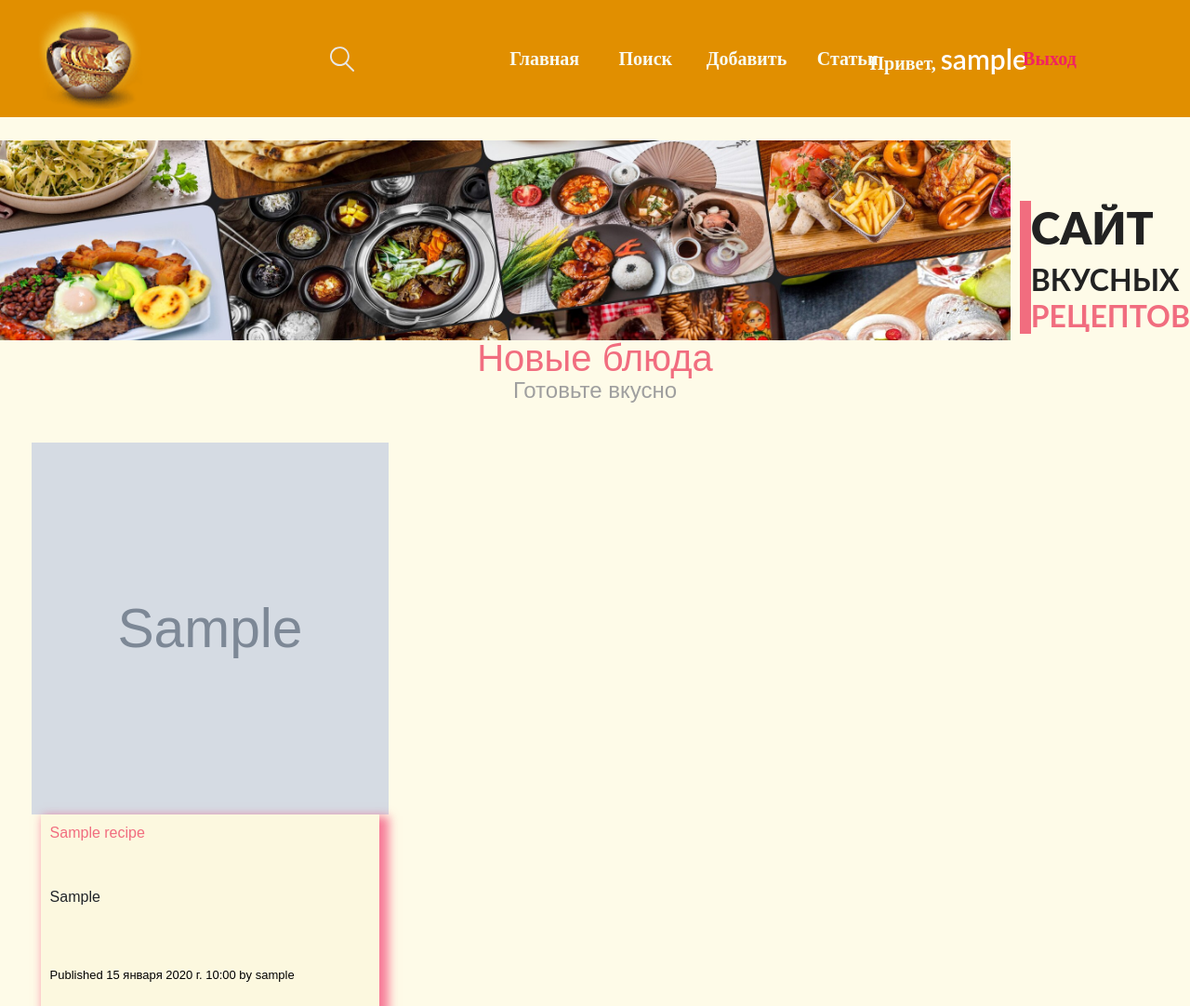
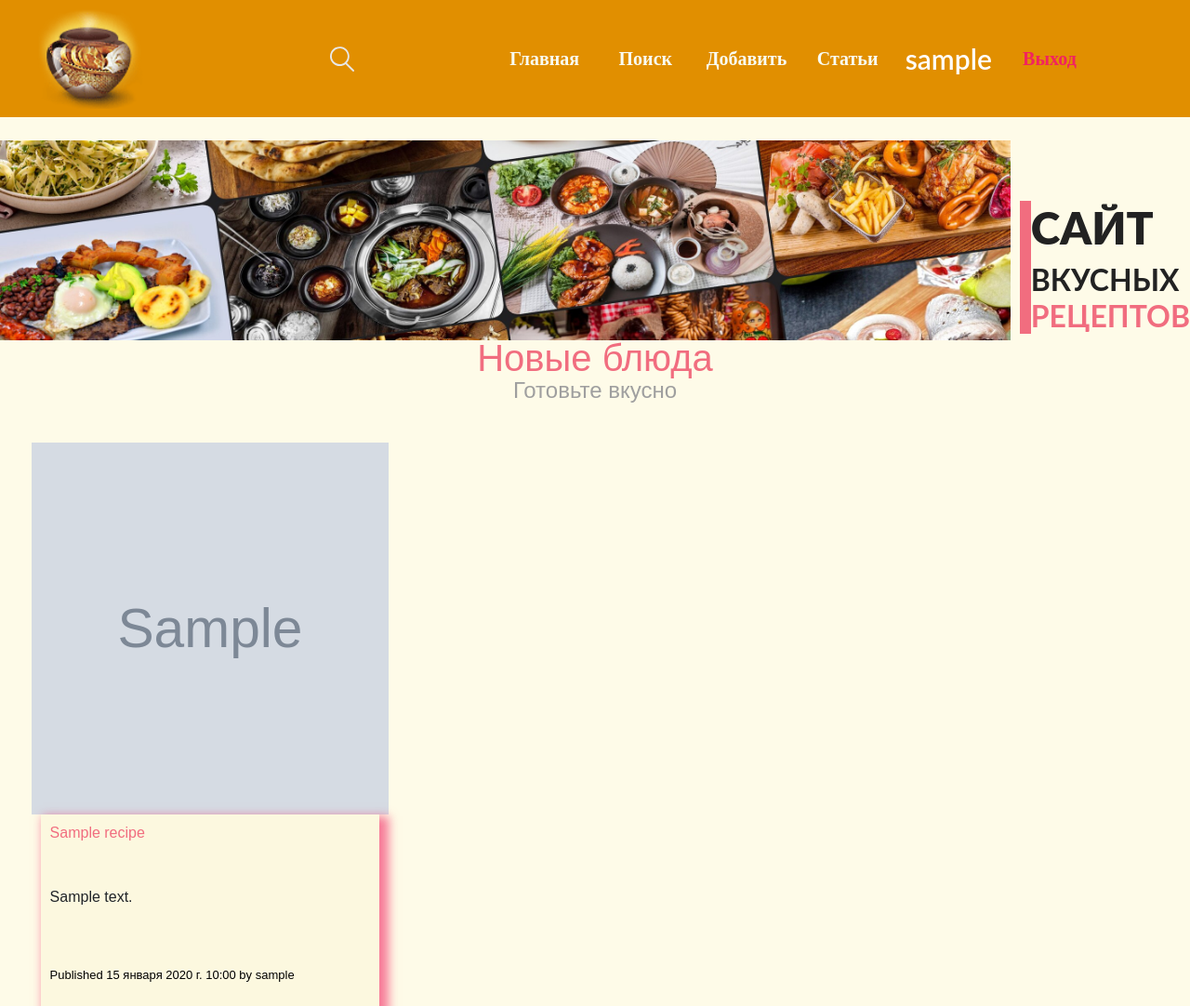
Before and after one commit to AzarnykhOleg/Recipe_Site_on_Django, a Django app: page /recipes/ in a window 1280 px wide. Shown: the top 1082 px of the page at 93% size. Run offline with Django 5.2, Linux system fonts and the light colour scheme; a user stored in the database is signed in; tables that the repository leaves empty hold one stand-in row (values such as "Sample post"); grey boxes marked "Sample" are stand-in pictures; some libraries are stand-ins or nearby versions; some web fonts are replaced.

Commit message:
Edited the text output when viewing recipes

```diff
--- a/recipesapp/templates/recipesapp/index.html
+++ b/recipesapp/templates/recipesapp/index.html
@@ -18,7 +18,7 @@
                     </div>
                     <div class="product__content">
                         <a href="recipe_full/{{recipe.id}}" class="product__price">{{ recipe.title }}</a>
-                        <p class="product__text">{{ recipe.cooking_steps|truncatewords:20|linebreaks }}</p>
+                        <p class="product__text">{{ recipe.description|truncatewords:30|linebreaks }}</p>
                         <p class="product__heading">Published {{ recipe.created_at }} by {{ recipe.author }}</p>
                     </div>
                 </div>
--- a/recipesapp/templates/recipesapp/recipe_full.html
+++ b/recipesapp/templates/recipesapp/recipe_full.html
@@ -1,6 +1,7 @@
 {% extends 'base.html' %}
 {% load static %}
 {% load widget_tweaks %}
+{% load replace_n %}
 
 {% block title %}Добавление рецепта{% endblock %}
 
@@ -13,11 +14,11 @@
                 <tr>
                     <h1 scope="row" class="text-center align-middle">{{ forloop.counter }}</h1>
                     <h1 >{{ recipe.title }}</h1>
-                    <h4 class="align-middle">{{ recipe.description }}</h4>
+                    <h4 class="align-middle">{{ recipe.description|safe|replace_n }}</h4>
                     <div class="product_img_box">
                         <img class="product__img" src="{{ MEDIA_URL }}{{ recipe.image }}" alt="">
                     </div>
-                    <h2 class="align-middle">{{ recipe.cooking_steps }}</h2>
+                    <h2 class="align-middle">{{ recipe.cooking_steps|safe|replace_n }}</h2>
                     <h2 class="align-middle">Время приготовления: {{ recipe.cooking_time }} мин</h2>
                     <h3 class="align-middle">Автор: {{ recipe.author.get_full_name|default:recipe.author.username }}</h3>
                     <td class="text-center align-middle">
--- a/templates/base.html
+++ b/templates/base.html
@@ -49,7 +49,7 @@
 
         <div class="search d-flex align-items-center justify-content-center col col-md-1 col-4">
               {% if user.is_authenticated %}
-                  <a class="menu_button" href="#">Привет,
+                  <a class="menu_button" href="#">
                   <span class="fashion_2">{{ user.username }}</span></a>
               {% else %}
                   <a class="menu_button" href="{% url 'registration' %}">Регистрация</a>
```
Also changed, not shown: recipesapp/templatetags/replace_n.py (added, +10 -0 lines), recipesapp/templatetags/__init__.py (added).
